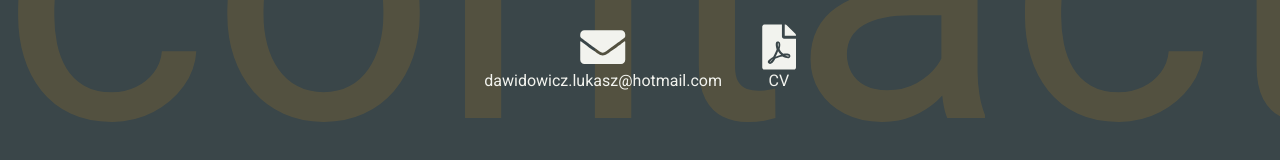
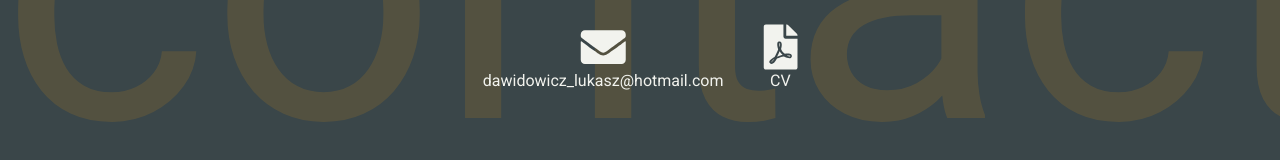
Before and after one commit to shivetay/LD_portfolio, a React (Create React App) app: page /contact in a window 1280 px wide. Shown: the part 328-488 px from the top of the page. Built offline with nearby package versions, Linux system fonts and the light colour scheme.

Commit message:
mail fix

```diff
--- a/src/components/views/Contact/Contact.js
+++ b/src/components/views/Contact/Contact.js
@@ -48,7 +48,7 @@ const Contact = () => {
           </div>
           <div className='Contact__Content-rest'>
             <span className='icon-group'>
-              <a href='#'>dawidowicz.lukasz@hotmail.com</a>
+              <a href='#'>dawidowicz_lukasz@hotmail.com</a>
               <FontAwesomeIcon icon={faEnvelope} />
             </span>
             <div className='icon-group'>
```
